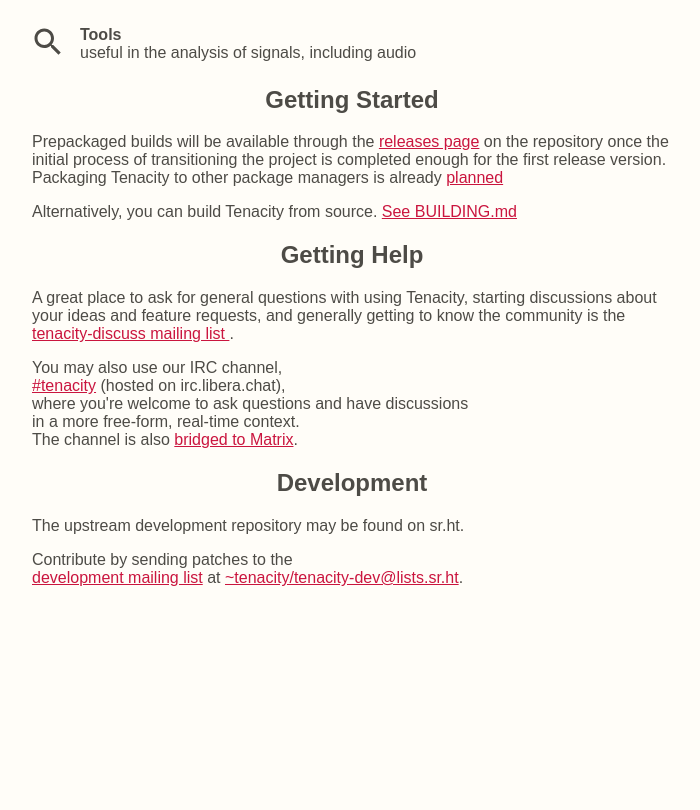
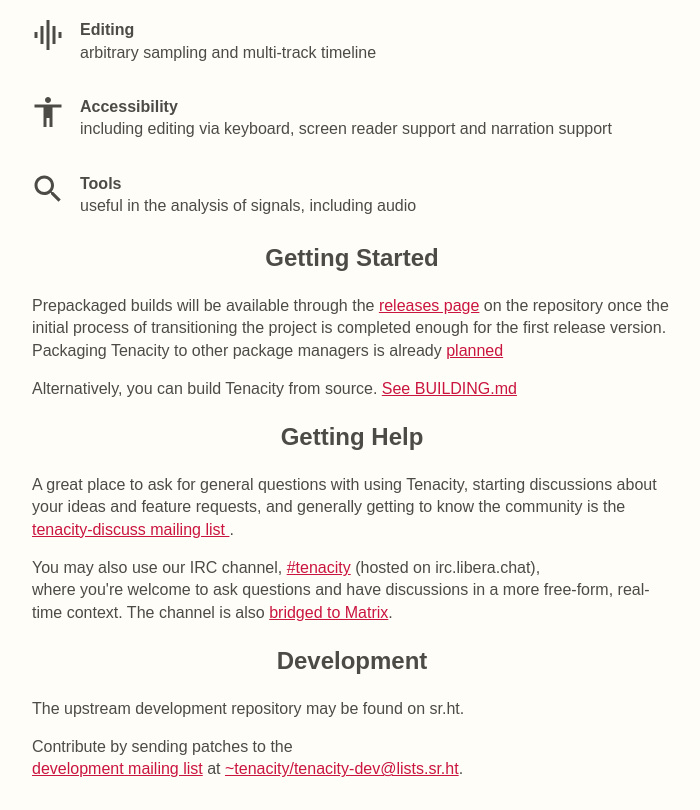
Before and after one commit to Sosasees/tenacity-webpage, a plain HTML site: page index.html in a window 1280 px wide. Shown: the part 1818-2628 px from the top of the page, without its empty margins (288-988 px from the left). Before the commit the page ends 2434 px from the top, so only its background shows below. Drawn offline with Linux system fonts and the light colour scheme.

Commit message:
Increased Line Height; Removed awkward breaks in the "Getting Help" section Text Line Height increased for more breathing room
Signed-off-by: Sosasees <sosasees@protonmail.com>

```diff
--- a/index.html
+++ b/index.html
@@ -162,10 +162,11 @@ and generally getting to know the community is the
 </p>
 
 <p class="standard-paragraph">
-You may also use our IRC channel,<br/>
+You may also use our IRC channel,
 <a href="irc://irc.libera.chat/#tenacity">#tenacity</a>
-(hosted on irc.libera.chat),<br/>where you're welcome to ask questions
-and have discussions<br/>in a more free-form, real-time context.<br/>
+(hosted on irc.libera.chat),<br/>
+where you're welcome to ask questions
+and have discussions in a more free-form, real-time context.
 The channel is also
 <a href="https://matrix.to/#/#tenacity:libera.chat">bridged to Matrix</a>.
 </p>
--- a/styles/styles.css
+++ b/styles/styles.css
@@ -32,6 +32,7 @@ body {
 	color: var(--color-on-background);
 	font-family: sans-serif;
 	margin: 0;
+	line-height: 1.4
 }
 
 p {
```
